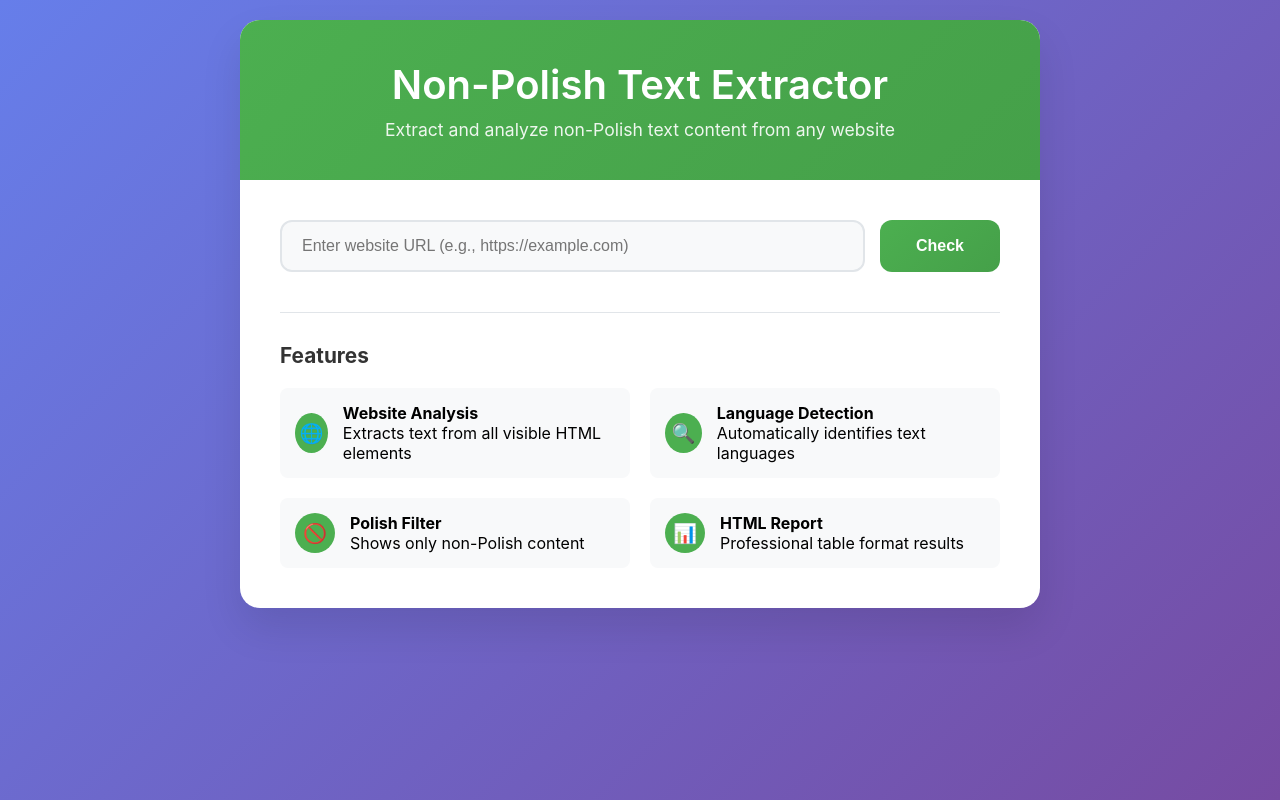
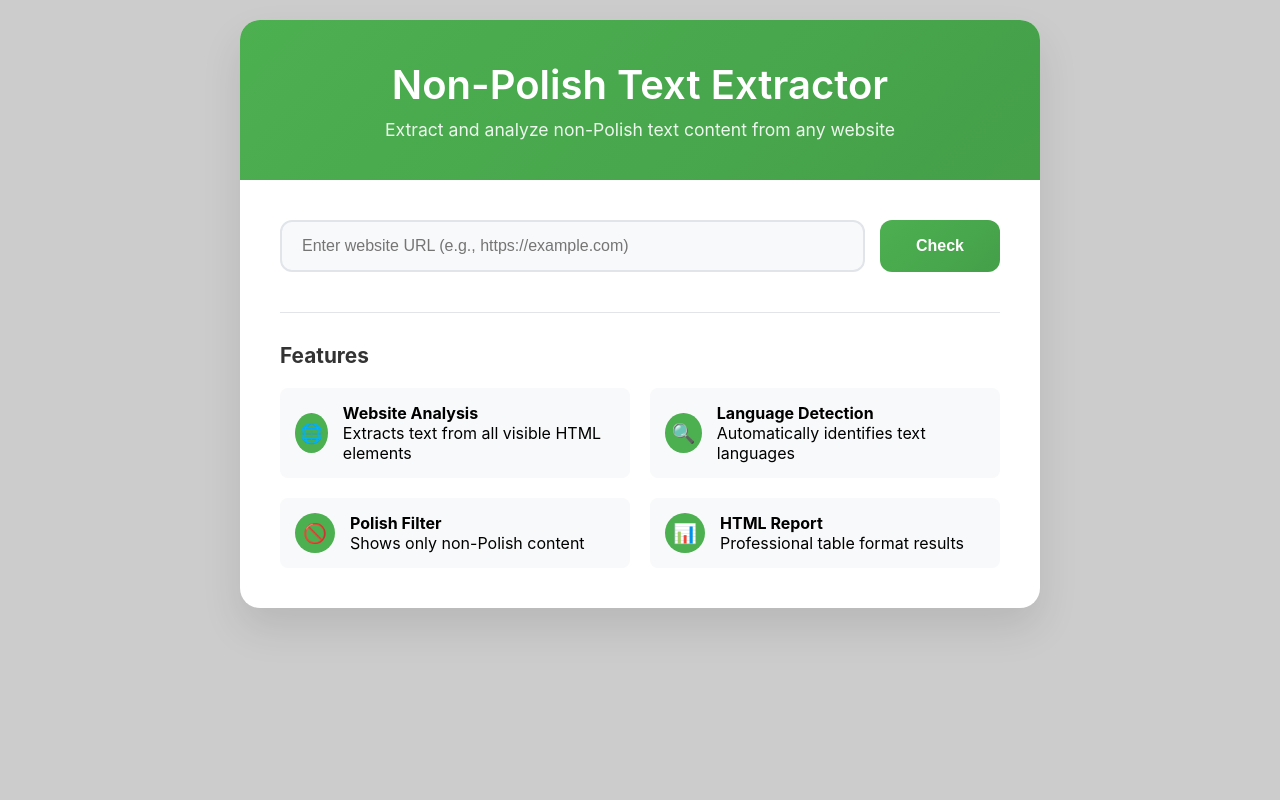
Before and after one commit to alaahaidar/PageTextAnalyzer, a Flask app: page / in a window 1280 px wide. Run offline with Flask 3, Linux system fonts and the light colour scheme.

Commit message:
change bg

```diff
--- a/non_polish_text_results.html
+++ b/non_polish_text_results.html
@@ -9,7 +9,7 @@
                 body {
                     font-family: Arial, sans-serif;
                     margin: 20px;
-                    background-color: #ffffff;
+                    background-color: #f5f5f5;
                 }
                 .container {
                     max-width: 1200px;
--- a/templates/index.html
+++ b/templates/index.html
@@ -13,7 +13,7 @@
 
         body {
             font-family: -apple-system, BlinkMacSystemFont, 'Segoe UI', Roboto, sans-serif;
-            background: linear-gradient(135deg, #667eea 0%, #764ba2 100%);
+            background: #cccccc;
             min-height: 100vh;
             padding: 20px;
         }
```
